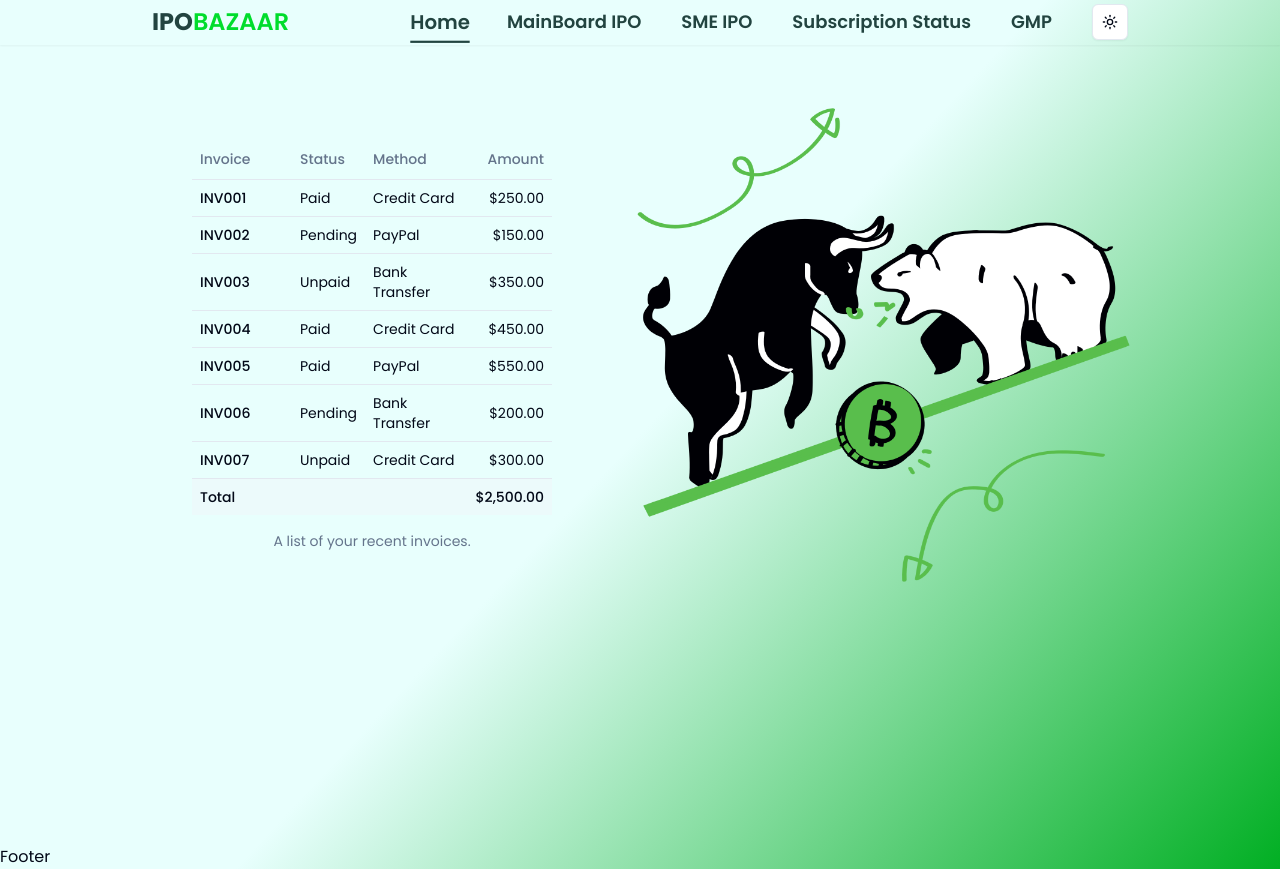
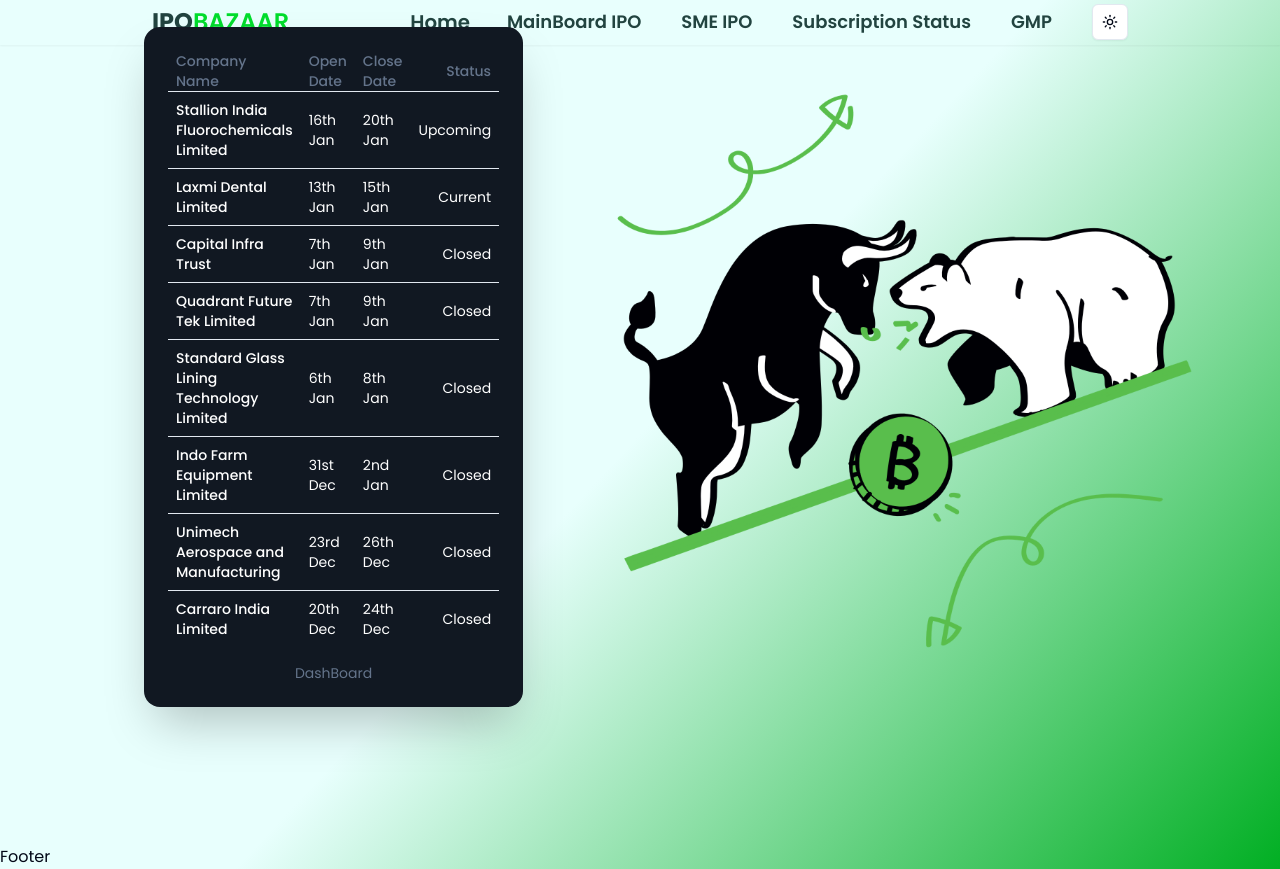
Before and after one commit to Dhanraj-Patil/IPO-BAZAAR, a Next.js app: page / in a window 1280 px wide. Built offline with nearby package versions, Linux system fonts and the light colour scheme.

Commit message:
cover page done

```diff
--- a/app/globals.css
+++ b/app/globals.css
@@ -2,6 +2,23 @@
 @tailwind components;
 @tailwind utilities;
 
+*, *::before, *::after {
+  margin: 0;
+  padding: 0;
+  box-sizing: border-box;
+}
+::-webkit-scrollbar {
+  width: 8px;
+}
+
+::-webkit-scrollbar-thumb {
+  background: #888;
+  border-radius: 4px;
+}
+
+::-webkit-scrollbar-thumb:hover {
+  background: #555;
+}
 
 @layer base {
   :root {
--- a/app/page.js
+++ b/app/page.js
@@ -4,12 +4,12 @@
 export default function Home() {
   return (
     <div className="h-[100vh] w-[80%] mx-auto  justify-between items-center ">
-      <div className="flex justify-between items-center ">
-        <div className="pl-[4rem]">
+      <div className="flex justify-between items-center translate-y-[-2rem] ">
+        <div className="pl-[1rem]  w-[45%]">
           <TableDemo/>
         </div>
 
-        <Image src="/Assets/BB.png" width={600} height={10} alt="Background" className="translate-x-[2rem]"  />
+        <Image src="/Assets/BB.png" width={700} height={10} alt="Background" className="translate-x-[2rem]  pt-2"  />
 
 
       </div>
--- a/components/HomePageTable.jsx
+++ b/components/HomePageTable.jsx
@@ -7,81 +7,91 @@
   TableHead,
   TableHeader,
   TableRow,
-  } from "@/components/ui/table"
+} from "@/components/ui/table";
 
-  const invoices = [
+const companies = [
   {
-      invoice: "INV001",
-      paymentStatus: "Paid",
-      totalAmount: "$250.00",
-      paymentMethod: "Credit Card",
+    companyName: "Stallion India Fluorochemicals Limited",
+    openDate: "2025-01-16",
+    closeDate: "2025-01-20",
+    status: "Upcoming",
   },
   {
-      invoice: "INV002",
-      paymentStatus: "Pending",
-      totalAmount: "$150.00",
-      paymentMethod: "PayPal",
+    companyName: "Laxmi Dental Limited",
+    openDate: "2025-01-13",
+    closeDate: "2025-01-15",
+    status: "Current",
   },
   {
-      invoice: "INV003",
-      paymentStatus: "Unpaid",
-      totalAmount: "$350.00",
-      paymentMethod: "Bank Transfer",
+    companyName: "Capital Infra Trust",
+    openDate: "2025-01-07",
+    closeDate: "2025-01-09",
+    status: "Closed",
   },
   {
-      invoice: "INV004",
-      paymentStatus: "Paid",
-      totalAmount: "$450.00",
-      paymentMethod: "Credit Card",
+    companyName: "Quadrant Future Tek Limited",
+    openDate: "2025-01-07",
+    closeDate: "2025-01-09",
+    status: "Closed",
   },
   {
-      invoice: "INV005",
-      paymentStatus: "Paid",
-      totalAmount: "$550.00",
-      paymentMethod: "PayPal",
+    companyName: "Standard Glass Lining Technology Limited",
+    openDate: "2025-01-06",
+    closeDate: "2025-01-08",
+    status: "Closed",
   },
   {
-      invoice: "INV006",
-      paymentStatus: "Pending",
-      totalAmount: "$200.00",
-      paymentMethod: "Bank Transfer",
+    companyName: "Indo Farm Equipment Limited",
+    openDate: "2024-12-31",
+    closeDate: "2025-01-02",
+    status: "Closed",
   },
   {
-      invoice: "INV007",
-      paymentStatus: "Unpaid",
-      totalAmount: "$300.00",
-      paymentMethod: "Credit Card",
+    companyName: "Unimech Aerospace and Manufacturing",
+    openDate: "2024-12-23",
+    closeDate: "2024-12-26",
+    status: "Closed",
   },
-  ]
+  {
+    companyName: "Carraro India Limited",
+    openDate: "2024-12-20",
+    closeDate: "2024-12-24",
+    status: "Closed",
+  },
+];
+
+// Helper function to format the date
+const formatDate = (dateStr) => {
+  const date = new Date(dateStr);
+  const day = date.getDate();
+  const month = date.toLocaleString('default', { month: 'short' });
+  const suffix = ['th', 'st', 'nd', 'rd'][(day % 10) > 3 ? 0 : (day % 100 - day % 10 != 10) * (day % 10)];
+  return `${day}${suffix} ${month}`;
+};
 
 export function TableDemo() {
   return (
-      <Table>
-        <TableCaption>A list of your recent invoices.</TableCaption>
+    <Table >
+      <TableCaption>DashBoard</TableCaption>
       <TableHeader>
         <TableRow>
-            <TableHead className="w-[100px]">Invoice</TableHead>
-            <TableHead>Status</TableHead>
-            <TableHead>Method</TableHead>
-            <TableHead className="text-right">Amount</TableHead>
+          <TableHead className="w-[200px]">Company Name</TableHead>
+          <TableHead>Open Date</TableHead>
+          <TableHead>Close Date</TableHead>
+          <TableHead className="text-right w-[10px]">Status</TableHead>
         </TableRow>
       </TableHeader>
-        <TableBody>
-          {invoices.map((invoice) => (
-            <TableRow key={invoice.invoice}>
-              <TableCell className="font-medium">{invoice.invoice}</TableCell>
-              <TableCell>{invoice.paymentStatus}</TableCell>
-              <TableCell>{invoice.paymentMethod}</TableCell>
-              <TableCell className="text-right">{invoice.totalAmount}</TableCell>
+      <TableBody className="text-white">
+        {companies.map((cN) => (
+          <TableRow key={cN.companyName}>
+            <TableCell className="font-medium">{cN.companyName}</TableCell>
+            <TableCell>{formatDate(cN.openDate)}</TableCell>
+            <TableCell>{formatDate(cN.closeDate)}</TableCell>
+            <TableCell className="text-right">{cN.status}</TableCell>
           </TableRow>
         ))}
       </TableBody>
-        <TableFooter>
-          <TableRow>
-            <TableCell colSpan={3}>Total</TableCell>
-            <TableCell className="text-right">$2,500.00</TableCell>
-          </TableRow>
-        </TableFooter>
+      <TableFooter></TableFooter>
     </Table>
-    )
+  );
 }
--- a/components/ui/table.jsx
+++ b/components/ui/table.jsx
@@ -3,7 +3,7 @@
 import { cn } from "@/lib/utils"
 
 const Table = React.forwardRef(({ className, ...props }, ref) => (
-  <div className="relative w-full overflow-auto">
+ <div className="relative w-full overflow-auto bg-[#111822] p-6 rounded-2xl shadow-2xl hover:scale-105 transition-all ease-in-out duration-700">
     <table
       ref={ref}
       className={cn("w-full caption-bottom text-sm", className)}
--- a/package.json
+++ b/package.json
@@ -12,10 +12,11 @@
     "@next/font": "^14.2.15",
     "@radix-ui/react-dropdown-menu": "^2.1.4",
     "@radix-ui/react-slot": "^1.1.1",
+    "@swc/helpers": "^0.5.15",
     "class-variance-authority": "^0.7.1",
     "clsx": "^2.1.1",
     "lucide-react": "^0.471.1",
-    "next": "15.1.4",
+    "next": "^15.1.4",
     "next-themes": "^0.4.4",
     "react": "^19.0.0",
     "react-dom": "^19.0.0",
```
Also changed, not shown: 1 other file (tests, documents, lock files or other folders). Lines whose indentation alone changed are shown as unchanged.
